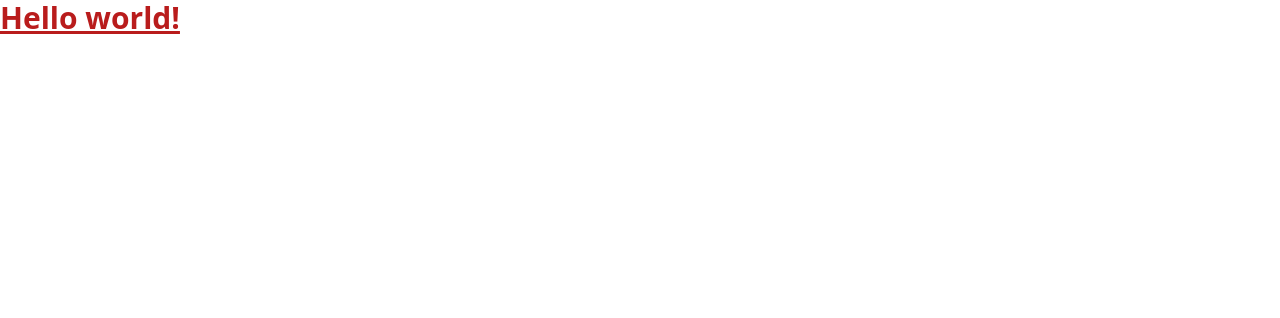
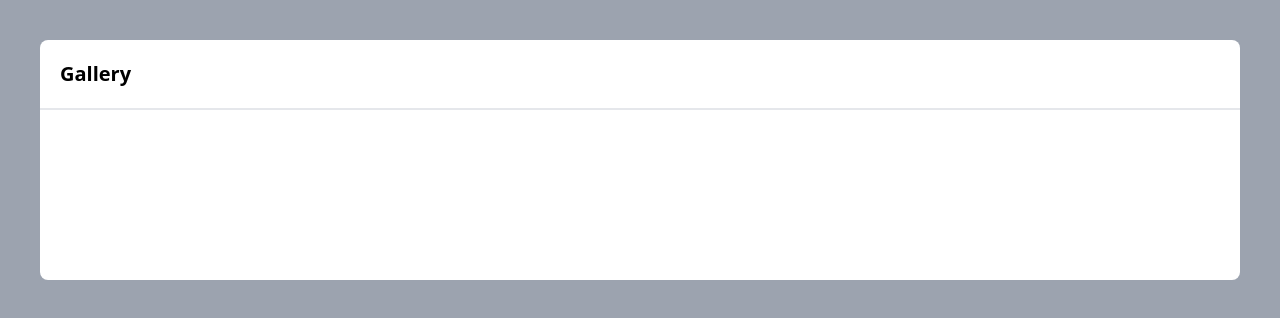
Before and after one commit to fahimshariar28/image-gallery, a React (Vite) app: page / in a window 1280 px wide. Shown: the top 318 px of the page. Built offline with nearby package versions, Linux system fonts and the light colour scheme.

Commit message:
Header component displayed in App

```diff
--- a/src/App.jsx
+++ b/src/App.jsx
@@ -1,12 +1,16 @@
 import "./App.css";
+import { useState } from "react";
+import Header from "./components/Header";
 
 function App() {
+  const [selectedImg, setSelectedImg] = useState([]);
   return (
-    <>
-      <h1 className="text-3xl font-bold underline text-red-700">
-        Hello world!
-      </h1>
-    </>
+    <div className="bg-gray-400 h-screen m-0 p-10">
+      <div className="bg-white rounded-lg h-60">
+        {/* Header Section */}
+        <Header selectedImg={selectedImg}></Header>
+      </div>
+    </div>
   );
 }
 
```
